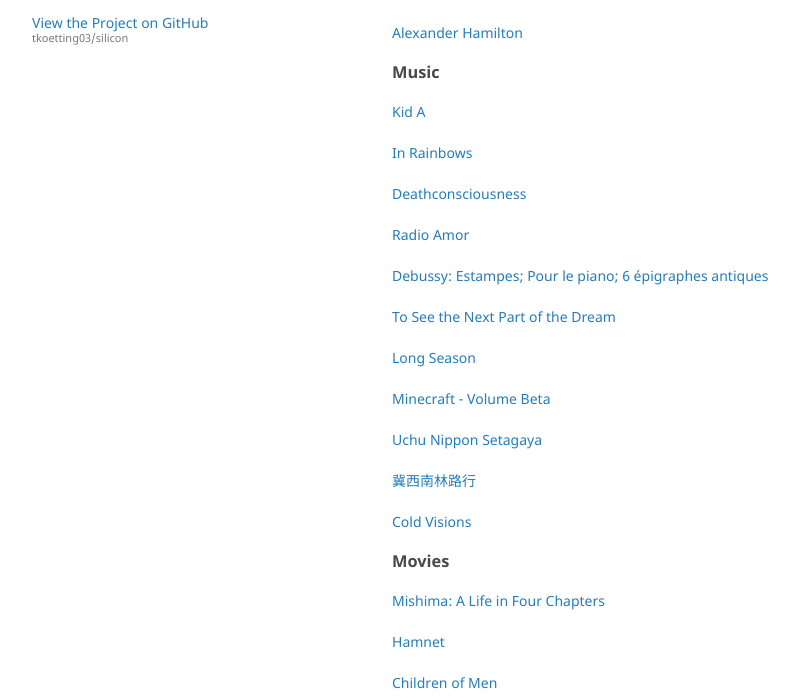
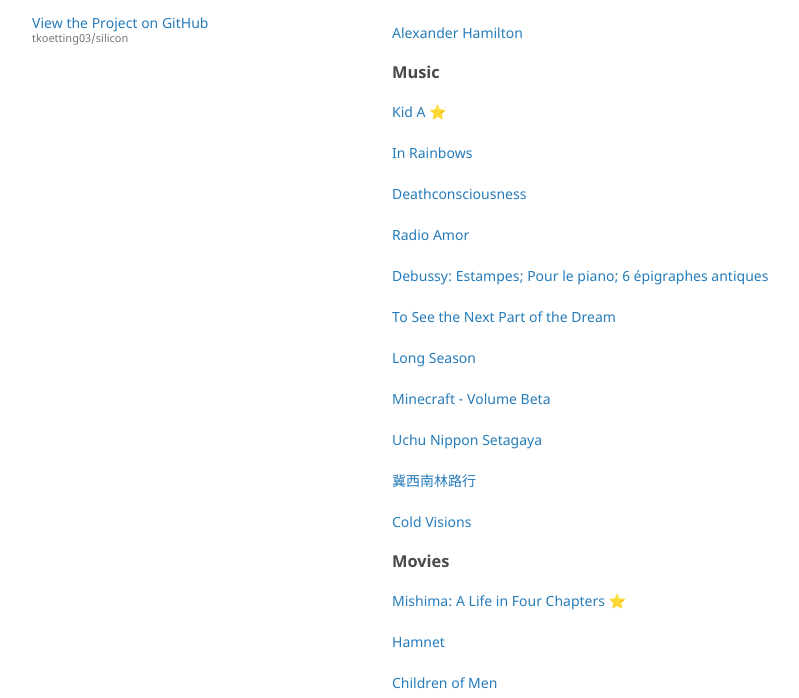
Before and after one commit to tkoetting03/silicon, a Jekyll site: the page built from other.md, in a window 1280 px wide and 1400 px high. Shown: the part 325-1023 px from the top of the window, without its empty margins (178-977 px from the left). Built offline with Jekyll 4.4.1, drawn with Linux system fonts in a browser that asks for light colours; our own code applies the rules of GitHub Pages for plain Markdown files.

Commit message:
Highlight selected items with star emoji
Added a star emoji to highlight selected music, movies, and YouTube channels.

```diff
--- a/other.md
+++ b/other.md
@@ -16,7 +16,7 @@
 
 ### Music
 
-[Kid A](https://tidal.com/album/58990523/u)
+[Kid A](https://tidal.com/album/58990523/u) ⭐️
 
 [In Rainbows](https://tidal.com/album/61799588/u)
 
@@ -42,7 +42,7 @@
 
 ### Movies
 
-[Mishima: A Life in Four Chapters](https://en.wikipedia.org/wiki/Mishima:_A_Life_in_Four_Chapters)
+[Mishima: A Life in Four Chapters](https://en.wikipedia.org/wiki/Mishima:_A_Life_in_Four_Chapters) ⭐️
 
 [Hamnet](https://en.wikipedia.org/wiki/Hamnet_(film))
 
@@ -69,7 +69,7 @@
 
 [The Raft of the Medusa](https://collections.louvre.fr/en/ark:/53355/cl010059199)
 
-[Oath of the Horatii](https://collections.louvre.fr/en/ark:/53355/cl010062239)
+[Oath of the Horatii](https://collections.louvre.fr/en/ark:/53355/cl010062239) ⭐️
 
 [The Night Watch](https://www.rijksmuseum.nl/en/collection/object/The-Night-Watch-Militia-Company-of-District-II-under-the-Command-of-Captain-Frans-Banninck-Cocq--3137deb45cd7765f9a76084a16c99544)
 
@@ -110,7 +110,7 @@
 
 ### Youtube Channels
 
-[Asianometry](https://www.youtube.com/@Asianometry)
+[Asianometry](https://www.youtube.com/@Asianometry) ⭐️
 
 [3Blue1Brown](https://www.youtube.com/@3blue1brown)
 
```
